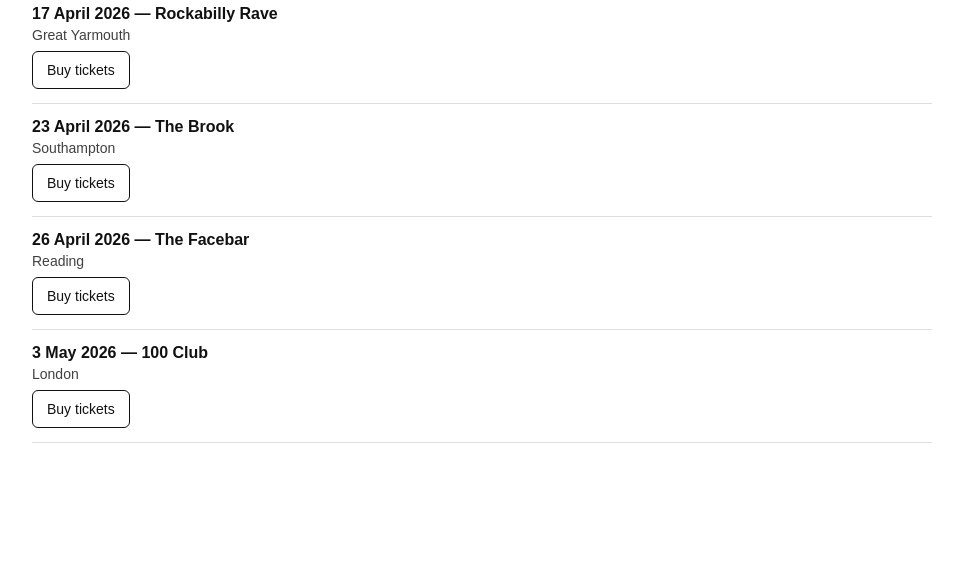
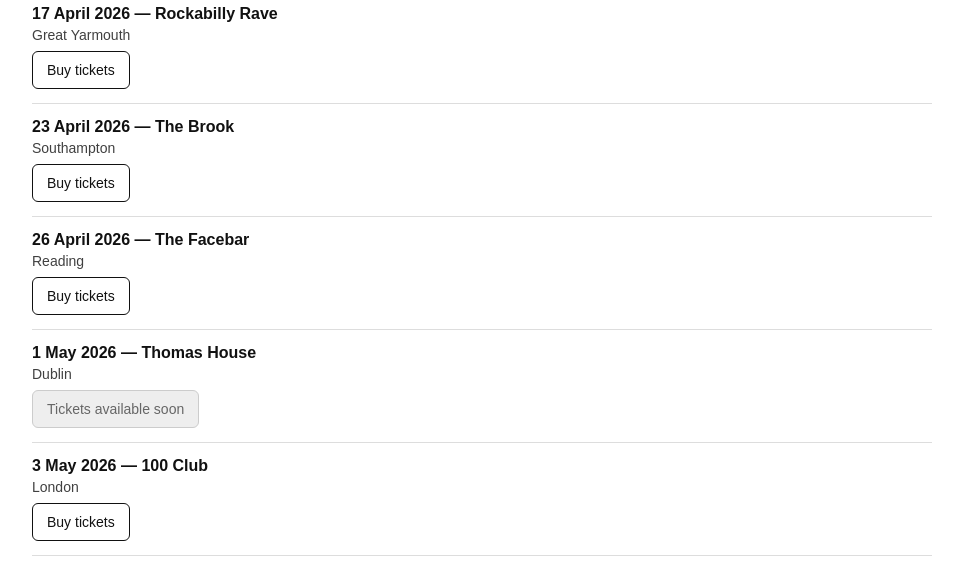
Before and after one commit to philpolecat/Polecats, a plain HTML site: page index.html in a window 1280 px wide. Shown: the part 257-829 px from the top of the page, without its empty margins (158-1121 px from the left). Before the commit the page ends 800 px from the top, so only its background shows below. Drawn offline with Linux system fonts and the light colour scheme.

Commit message:
Add new gig for May 1, 2026, at Thomas House
Added a new gig on May 1, 2026, at Thomas House in Dublin.

```diff
--- a/index.html
+++ b/index.html
@@ -87,6 +87,11 @@
       <div class="gig-meta">Reading</div>
       <a class="buy" href="https://wegottickets.com/f/16687" target="_blank" rel="noopener">Buy tickets</a>
     </div>
+    <div class="gig">
+  <div class="gig-title">1 May 2026 — Thomas House</div>
+  <div class="gig-meta">Dublin</div>
+  <span class="soldout">Tickets available soon</span>
+</div>
 
     <div class="gig">
       <div class="gig-title">3 May 2026 — 100 Club</div>
```
